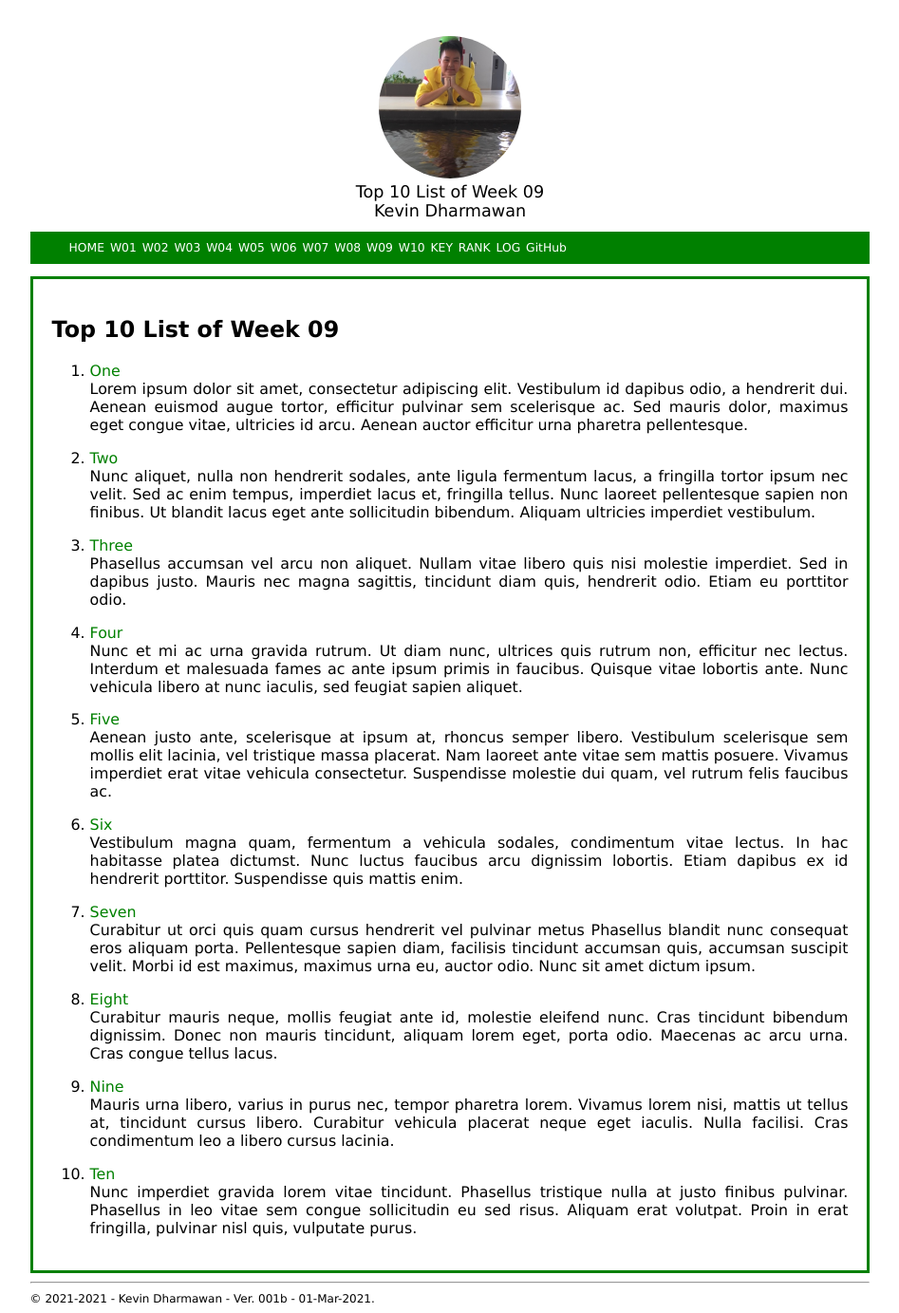
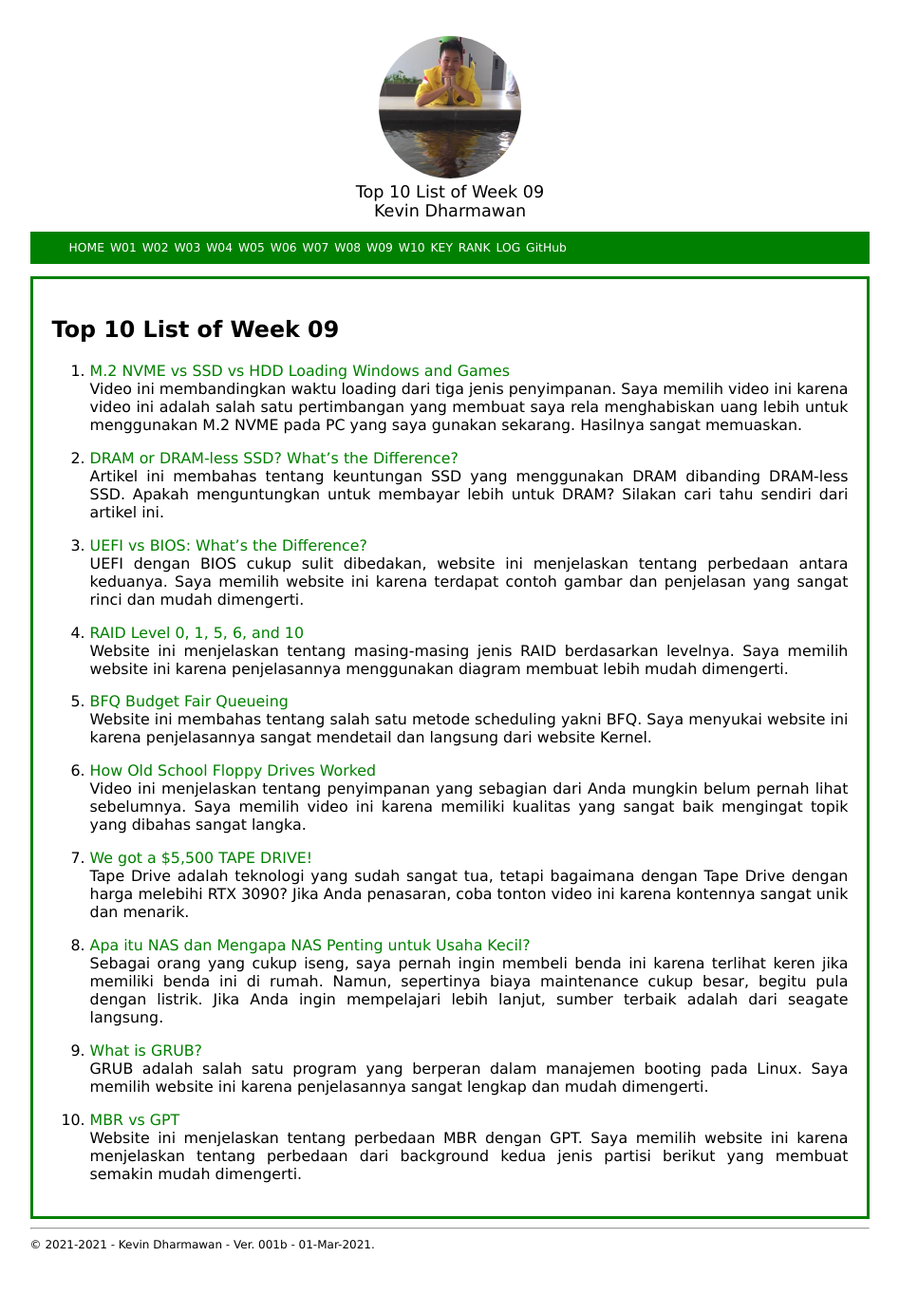
Before and after one commit to kevindharmawan/os211, a Jekyll site: the page built from w09.md, in a window 1280 px wide. Shown: the whole page at 95% size, without its empty margins (166-1113 px from the left). Built offline with Jekyll 4.4.1, drawn with Linux system fonts in a browser that asks for light colours; our own code applies the rules of GitHub Pages for plain Markdown files; after the commit the page ends 1326 px from its top, so only the background shows below that.

Commit message:
OS211 kevindharmawan

```diff
--- a/TXT/myrank.txt
+++ b/TXT/myrank.txt
@@ -24,3 +24,6 @@ ZCZC W06 marcianadin
 ZCZC W07 kevin-UI2019
 ZCZC W07 KristiantoD
 ZCZC W07 machffud
+ZCZC W08 kevin-UI2019
+ZCZC W08 KristiantoD
+ZCZC W08 luthfifahlevi
--- a/w09.md
+++ b/w09.md
@@ -5,72 +5,45 @@ permalink: /W09/
 
 # Top 10 List of Week 09
 
-1. [One](https://en.wikipedia.org/wiki/1)<br>
-Lorem ipsum dolor sit amet, consectetur adipiscing elit.
-Vestibulum id dapibus odio, a hendrerit dui.
-Aenean euismod augue tortor, efficitur pulvinar sem scelerisque ac.
-Sed mauris dolor, maximus eget congue vitae, ultricies id arcu.
-Aenean auctor efficitur urna pharetra pellentesque.
+1. [M.2 NVME vs SSD vs HDD Loading Windows and Games](https://www.youtube.com/watch?v=V3AMz-xZ2VM)<br>
+Video ini membandingkan waktu loading dari tiga jenis penyimpanan.
+Saya memilih video ini karena video ini adalah salah satu pertimbangan yang membuat saya rela menghabiskan uang lebih untuk menggunakan M.2 NVME pada PC yang saya gunakan sekarang.
+Hasilnya sangat memuaskan.
 
-2. [Two](https://en.wikipedia.org/wiki/2)<br>
-Nunc aliquet, nulla non hendrerit sodales, ante ligula fermentum lacus, a fringilla tortor ipsum nec velit.
-Sed ac enim tempus, imperdiet lacus et, fringilla tellus.
-Nunc laoreet pellentesque sapien non finibus.
-Ut blandit lacus eget ante sollicitudin bibendum.
-Aliquam ultricies imperdiet vestibulum.
+2. [DRAM or DRAM-less SSD? What's the Difference?](https://www.maketecheasier.com/dram-or-dram-less-ssd/)<br>
+Artikel ini membahas tentang keuntungan SSD yang menggunakan DRAM dibanding DRAM-less SSD.
+Apakah menguntungkan untuk membayar lebih untuk DRAM?
+Silakan cari tahu sendiri dari artikel ini.
 
-3. [Three](https://en.wikipedia.org/wiki/3)<br>
-Phasellus accumsan vel arcu non aliquet.
-Nullam vitae libero quis nisi molestie imperdiet.
-Sed in dapibus justo.
-Mauris nec magna sagittis, tincidunt diam quis, hendrerit odio.
-Etiam eu porttitor odio.
+3. [UEFI vs BIOS: What's the Difference?](https://www.freecodecamp.org/news/uefi-vs-bios/)<br>
+UEFI dengan BIOS cukup sulit dibedakan, website ini menjelaskan tentang perbedaan antara keduanya.
+Saya memilih website ini karena terdapat contoh gambar dan penjelasan yang sangat rinci dan mudah dimengerti.
 
-4. [Four](https://en.wikipedia.org/wiki/4)<br>
-Nunc et mi ac urna gravida rutrum.
-Ut diam nunc, ultrices quis rutrum non, efficitur nec lectus.
-Interdum et malesuada fames ac ante ipsum primis in faucibus.
-Quisque vitae lobortis ante.
-Nunc vehicula libero at nunc iaculis, sed feugiat sapien aliquet.
+4. [RAID Level 0, 1, 5, 6, and 10](https://www.prepressure.com/library/technology/raid)<br>
+Website ini menjelaskan tentang masing-masing jenis RAID berdasarkan levelnya.
+Saya memilih website ini karena penjelasannya menggunakan diagram membuat lebih mudah dimengerti.
 
-5. [Five](https://en.wikipedia.org/wiki/5)<br>
-Aenean justo ante, scelerisque at ipsum at, rhoncus semper libero.
-Vestibulum scelerisque sem mollis elit lacinia, vel tristique massa placerat.
-Nam laoreet ante vitae sem mattis posuere.
-Vivamus imperdiet erat vitae vehicula consectetur.
-Suspendisse molestie dui quam, vel rutrum felis faucibus ac.
+5. [BFQ Budget Fair Queueing](https://www.kernel.org/doc/html/latest/block/bfq-iosched.html)<br>
+Website ini membahas tentang salah satu metode scheduling yakni BFQ.
+Saya menyukai website ini karena penjelasannya sangat mendetail dan langsung dari website Kernel.
 
-6. [Six](https://en.wikipedia.org/wiki/6)<br>
-Vestibulum magna quam, fermentum a vehicula sodales, condimentum vitae lectus.
-In hac habitasse platea dictumst.
-Nunc luctus faucibus arcu dignissim lobortis.
-Etiam dapibus ex id hendrerit porttitor.
-Suspendisse quis mattis enim.
+6. [How Old School Floppy Drives Worked](https://www.youtube.com/watch?v=EHRc-QMoUE4)<br>
+Video ini menjelaskan tentang penyimpanan yang sebagian dari Anda mungkin belum pernah lihat sebelumnya.
+Saya memilih video ini karena memiliki kualitas yang sangat baik mengingat topik yang dibahas sangat langka.
 
-7. [Seven](https://en.wikipedia.org/wiki/7)<br>
-Curabitur ut orci quis quam cursus hendrerit vel pulvinar metus
-Phasellus blandit nunc consequat eros aliquam porta.
-Pellentesque sapien diam, facilisis tincidunt accumsan quis, accumsan suscipit velit.
-Morbi id est maximus, maximus urna eu, auctor odio.
-Nunc sit amet dictum ipsum.
+7. [We got a $5,500 TAPE DRIVE!](https://www.youtube.com/watch?v=alxqpbSZorA)<br>
+Tape Drive adalah teknologi yang sudah sangat tua, tetapi bagaimana dengan Tape Drive dengan harga melebihi RTX 3090?
+Jika Anda penasaran, coba tonton video ini karena kontennya sangat unik dan menarik.
 
-8. [Eight](https://en.wikipedia.org/wiki/8)<br>
-Curabitur mauris neque, mollis feugiat ante id, molestie eleifend nunc.
-Cras tincidunt bibendum dignissim.
-Donec non mauris tincidunt, aliquam lorem eget, porta odio.
-Maecenas ac arcu urna.
-Cras congue tellus lacus.
+8. [Apa itu NAS dan Mengapa NAS Penting untuk Usaha Kecil?](https://www.seagate.com/id/id/tech-insights/what-is-nas-master-ti/)<br>
+Sebagai orang yang cukup iseng, saya pernah ingin membeli benda ini karena terlihat keren jika memiliki benda ini di rumah.
+Namun, sepertinya biaya maintenance cukup besar, begitu pula dengan listrik.
+Jika Anda ingin mempelajari lebih lanjut, sumber terbaik adalah dari seagate langsung.
 
-9. [Nine](https://en.wikipedia.org/wiki/9)<br>
-Mauris urna libero, varius in purus nec, tempor pharetra lorem.
-Vivamus lorem nisi, mattis ut tellus at, tincidunt cursus libero.
-Curabitur vehicula placerat neque eget iaculis.
-Nulla facilisi.
-Cras condimentum leo a libero cursus lacinia.
+9. [What is GRUB?](https://itsfoss.com/what-is-grub/)<br>
+GRUB adalah salah satu program yang berperan dalam manajemen booting pada Linux.
+Saya memilih website ini karena penjelasannya sangat lengkap dan mudah dimengerti.
 
-10. [Ten](https://en.wikipedia.org/wiki/10)<br>
-Nunc imperdiet gravida lorem vitae tincidunt.
-Phasellus tristique nulla at justo finibus pulvinar.
-Phasellus in leo vitae sem congue sollicitudin eu sed risus.
-Aliquam erat volutpat.
-Proin in erat fringilla, pulvinar nisl quis, vulputate purus.
+10. [MBR vs GPT](https://www.freecodecamp.org/news/mbr-vs-gpt-whats-the-difference-between-an-mbr-partition-and-a-gpt-partition-solved/)<br>
+Website ini menjelaskan tentang perbedaan MBR dengan GPT.
+Saya memilih website ini karena menjelaskan tentang perbedaan dari background kedua jenis partisi berikut yang membuat semakin mudah dimengerti.
```
Also changed, not shown: TXT/mylog.txt (+10 -0 lines), 9 other files.
